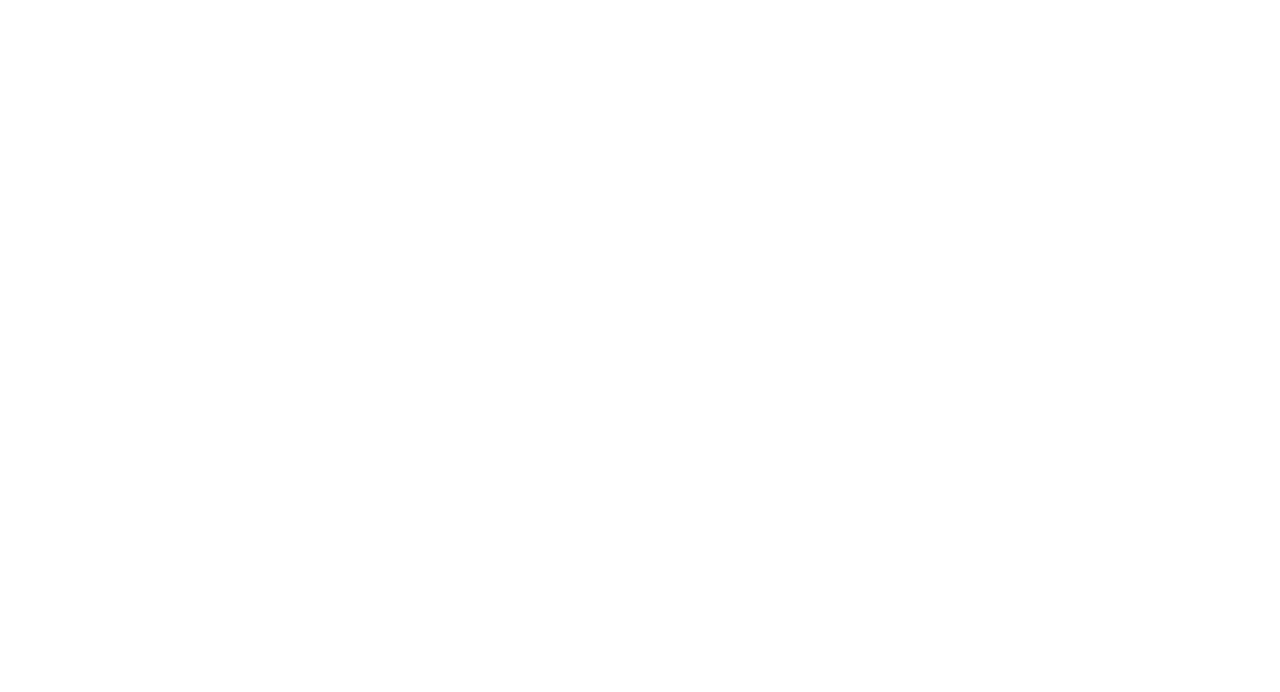
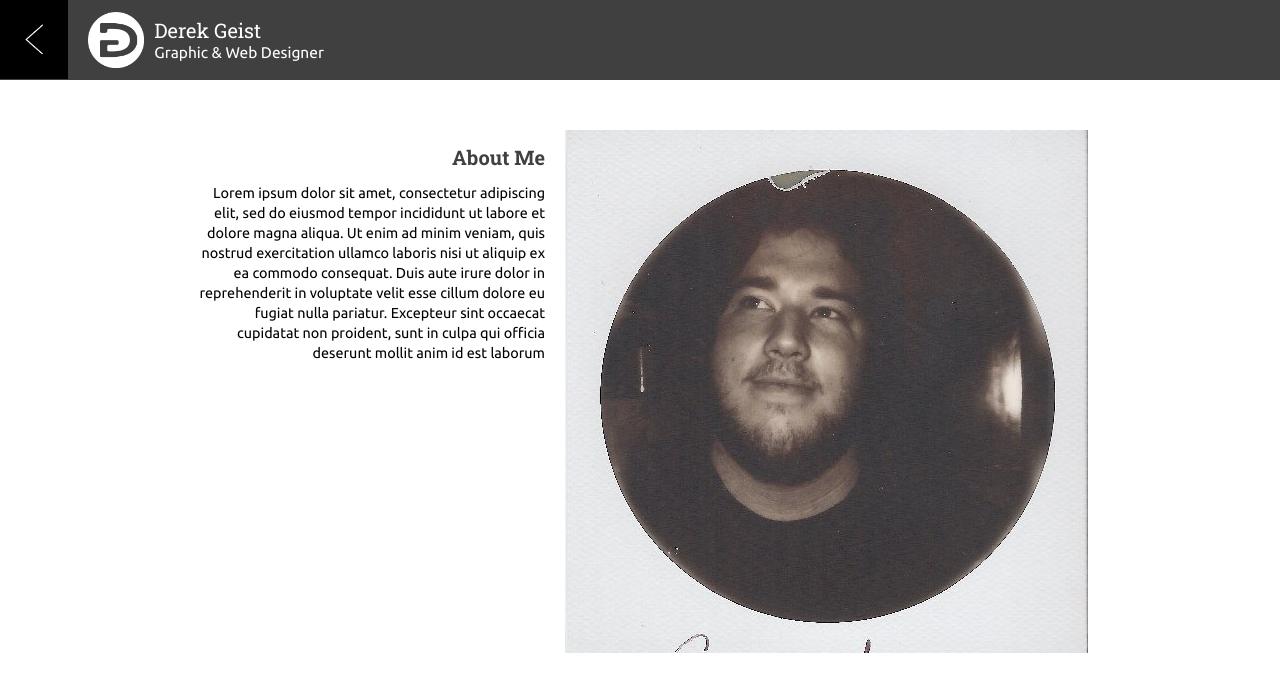
Before and after one commit to dgeist/DGeist-Portfolio-Website, a plain HTML site: page html/about.html in a window 1280 px wide. Drawn offline with Linux system fonts and the light colour scheme.

Commit message:
added resume and about page

```diff
--- a/css/styles.css
+++ b/css/styles.css
@@ -123,7 +123,7 @@ p{
   background-attachment: scroll;
 }
 #resume{
-  background-image: url('../images/raster/IMG_0311.JPG');
+  background-image: url('../images/raster/resume-image.jpg');
   background-repeat: no-repeat;
   background-position: 50%;
   background-size: cover;
@@ -149,6 +149,7 @@ h3{
   color: white;
   font-family: 'Roboto Slab', serif;
   font-weight: 500;
+  text-shadow: 1px 1px 3px #000000;
 }
 h5, h6, label{
 font-family: 'Roboto Slab', serif;
--- a/html/about.html
+++ b/html/about.html
@@ -0,0 +1,106 @@
+<!DOCTYPE html>
+<html>
+<head>
+  <link href="https://fonts.googleapis.com/css?family=Roboto+Slab:400,700" rel="stylesheet">
+  <link href="https://fonts.googleapis.com/css?family=Ubuntu:400,700" rel="stylesheet">
+  <meta content="width=device-width, initial-scale=1, maximum-scale=1, user-scalable=no" name="viewport">
+  <link rel="stylesheet"type="text/css" href ="../css/styles.css">
+  <title>Derek Geist Graphic Design</title>
+  <link rel="icon" href="../images/raster/circle_logo_icon.png">
+
+  <style type="text/css">
+  header{
+    background-color: #404041;
+    width: 100%;
+    height: 80px;
+    align-items: center;
+    display: flex;
+  }
+  h4{
+    font-family: 'Roboto Slab' , serif;
+    font-size: 20px;
+    color: #404041;
+    line-height: 0;
+  }
+h6{
+  color: #404041;
+  font-size: 15px;
+  line-height: 0;
+}
+header a{
+      font-family: 'Ubuntu', sans-serif;
+      text-decoration: none;
+    }
+#back-arrow{
+        height: 30px;
+        padding: 25px;
+
+        }
+#back-arrow:hover{
+              background-color: #000000;
+              transition: .5s;
+            }
+
+#dg-logo{
+          height: 70%;
+          padding-left: 20px;
+        }
+strong{
+          font-family: 'Roboto Slab' , serif;
+          color: #FFFFFF;
+          font-weight: normal;
+          font-size: 20px;
+          padding-left: 10px;
+          line-height: 1;
+        }
+  em{
+          font-family: 'Ubuntu', sans-serif;
+          color: #FFFFFF;
+          font-style: normal;
+          font-size: 15.5px;
+            }
+  #wrapper-about{
+          padding: 50px;
+          margin: 0 auto;
+          width: 70%;
+  }
+  #cover-image{
+          margin: 0px auto;
+          float: right;
+          padding-left: 20px;
+  }
+ #wrapper-about p{
+   text-align:right;
+ }
+
+ #text-about h4{
+   text-align: right;
+ }
+  </style>
+
+</head>
+
+<body>
+<header>
+  <a href="../index.html"><img id="back-arrow" src="../images/raster/back-arrow.png"></a>
+  <img src="../images/raster/circle_logo_white.png" id="dg-logo" alt="dg logo">
+  <strong>Derek Geist
+  <br/>
+  <em>Graphic & Web Designer</em></strong>
+</header>
+<div id="wrapper-about">
+  <img src="../images/raster/circle_photo.jpg" id="cover-image">
+  <div id="text-about">
+  <h4>About Me</h4>
+  <p>Lorem ipsum dolor sit amet, consectetur adipiscing elit, sed do eiusmod tempor incididunt ut labore et dolore magna aliqua.
+    Ut enim ad minim veniam, quis nostrud exercitation ullamco laboris nisi ut aliquip ex ea commodo consequat. Duis aute irure
+     dolor in reprehenderit in voluptate velit esse cillum dolore eu fugiat nulla pariatur.
+    Excepteur sint occaecat cupidatat non proident, sunt in culpa qui officia deserunt mollit anim id est laborum
+  </p>
+</div>
+
+</div>
+
+
+
+</body>
```
Also changed, not shown: html/contact.html (+5 -4 lines), html/resume.html (+84 -0 lines), 2 other files.
